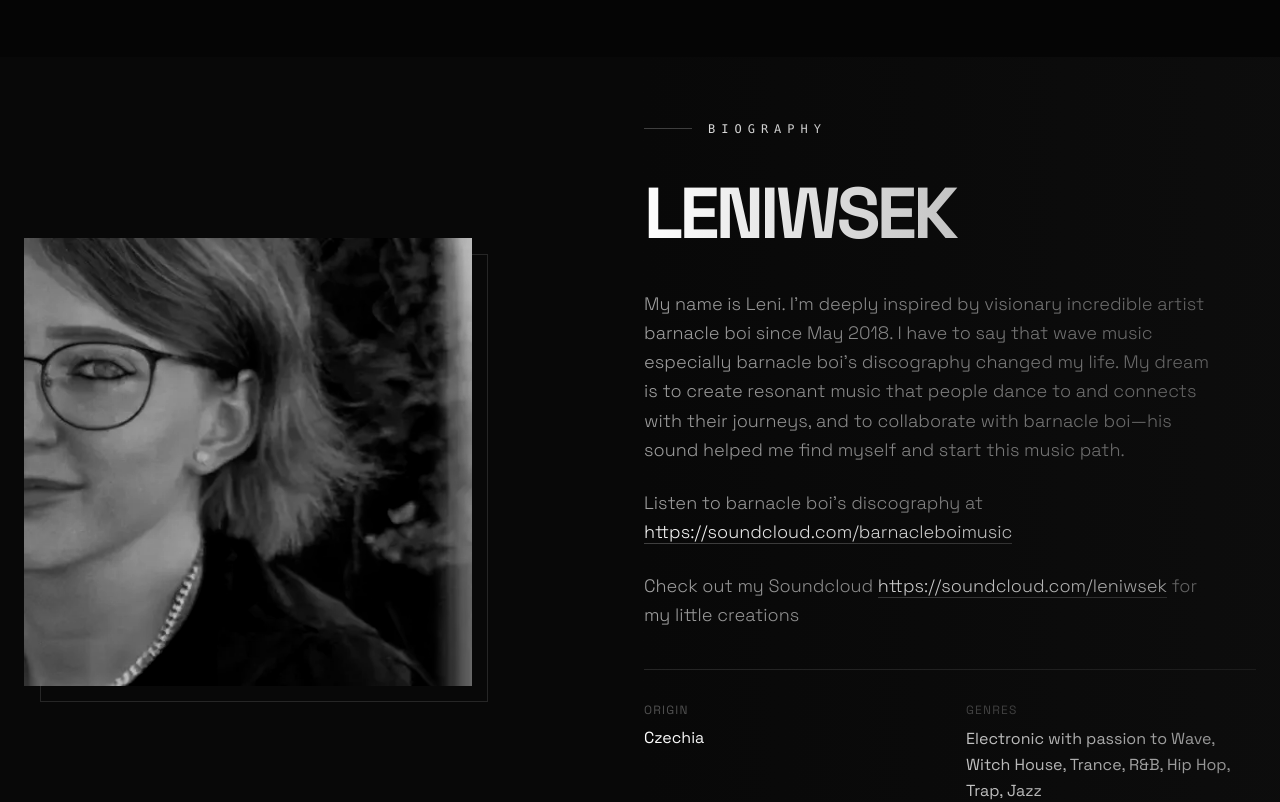
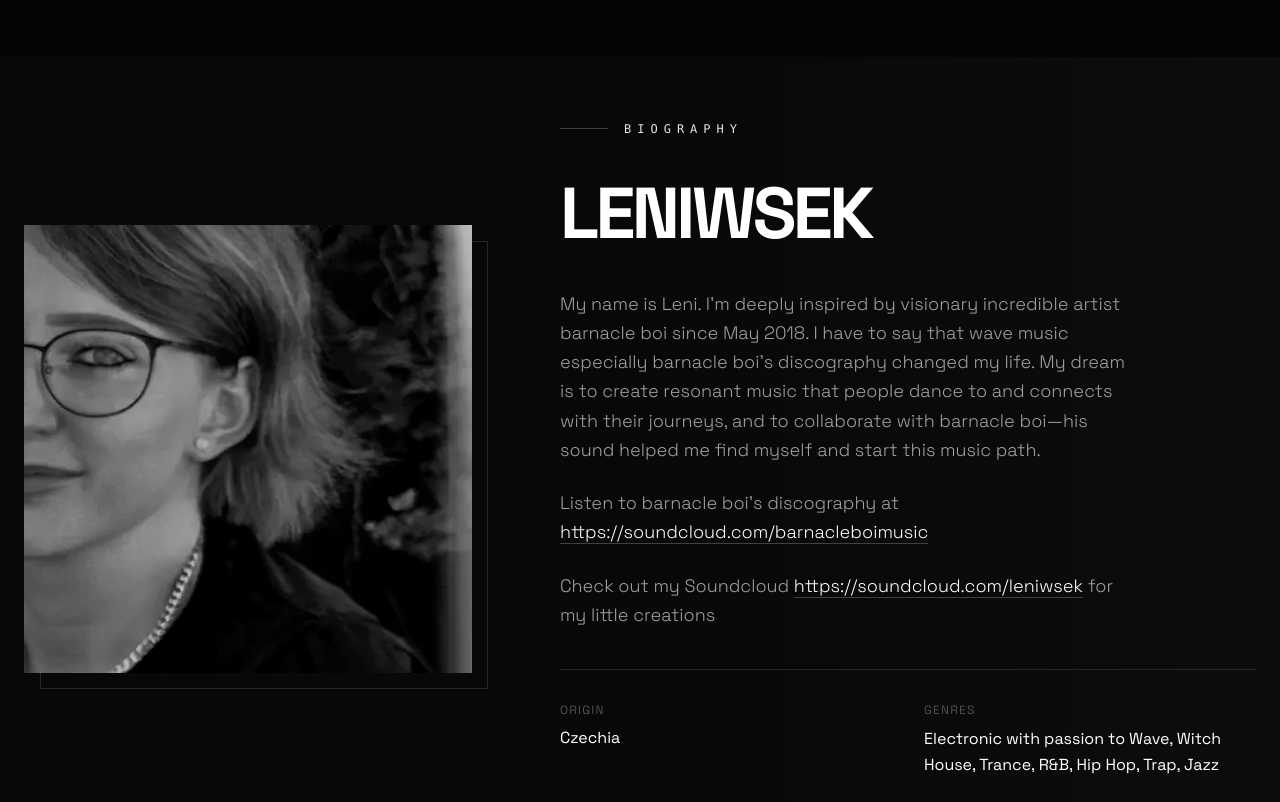
Before and after one commit to Valkyranna/LENIWSEK, a Next.js app: page /LENIWSEK/ in a window 1280 px wide. Shown: the part 2020-2822 px from the top of the page. Built offline with nearby package versions, Linux system fonts and the light colour scheme.

Commit message:
Refine About layout: implement stylistic overlap between portrait and text

```diff
--- a/components/About.tsx
+++ b/components/About.tsx
@@ -7,7 +7,7 @@ const About: React.FC = () => {
       <div className="absolute top-0 right-0 w-1/2 h-full bg-gradient-to-l from-[#111] to-transparent opacity-50 pointer-events-none"></div>
 
       <div className="max-w-7xl mx-auto px-6 w-full">
-        <div className="grid grid-cols-1 lg:grid-cols-2 gap-2 items-center">
+        <div className="grid grid-cols-1 lg:grid-cols-2 gap-0 items-center">
 
           {/* Image Column */}
           <div className="relative order-2 lg:order-1 group max-w-md mx-auto lg:mx-0">
@@ -28,7 +28,7 @@ const About: React.FC = () => {
           </div>
 
           {/* Content Column */}
-          <div className="order-1 lg:order-2 space-y-10">
+          <div className="order-1 lg:order-2 space-y-10 relative z-20 lg:-ml-20">
             <div className="flex items-center space-x-4">
               <div className="h-[1px] w-12 bg-neutral-700"></div>
               <h2 className="text-xs uppercase tracking-[0.5em] text-neutral-200 font-medium font-mono">Biography</h2>
```
